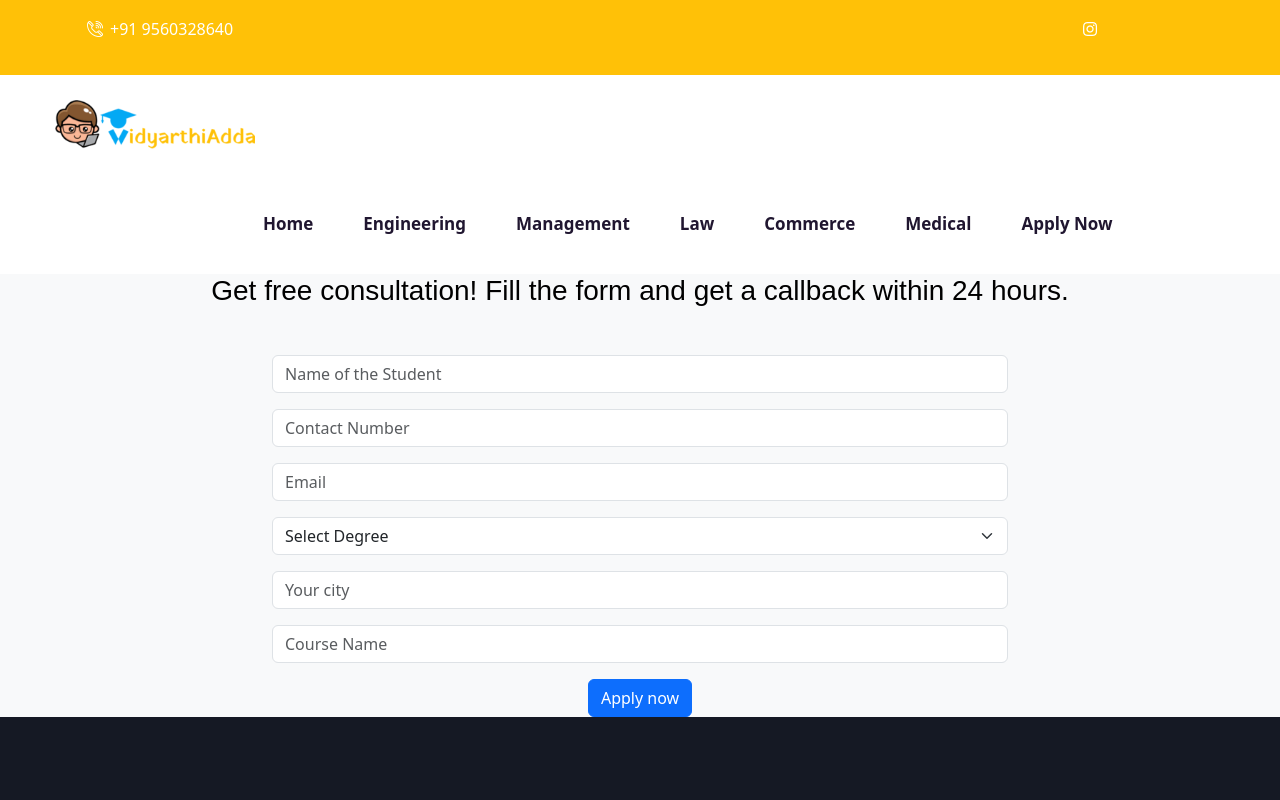
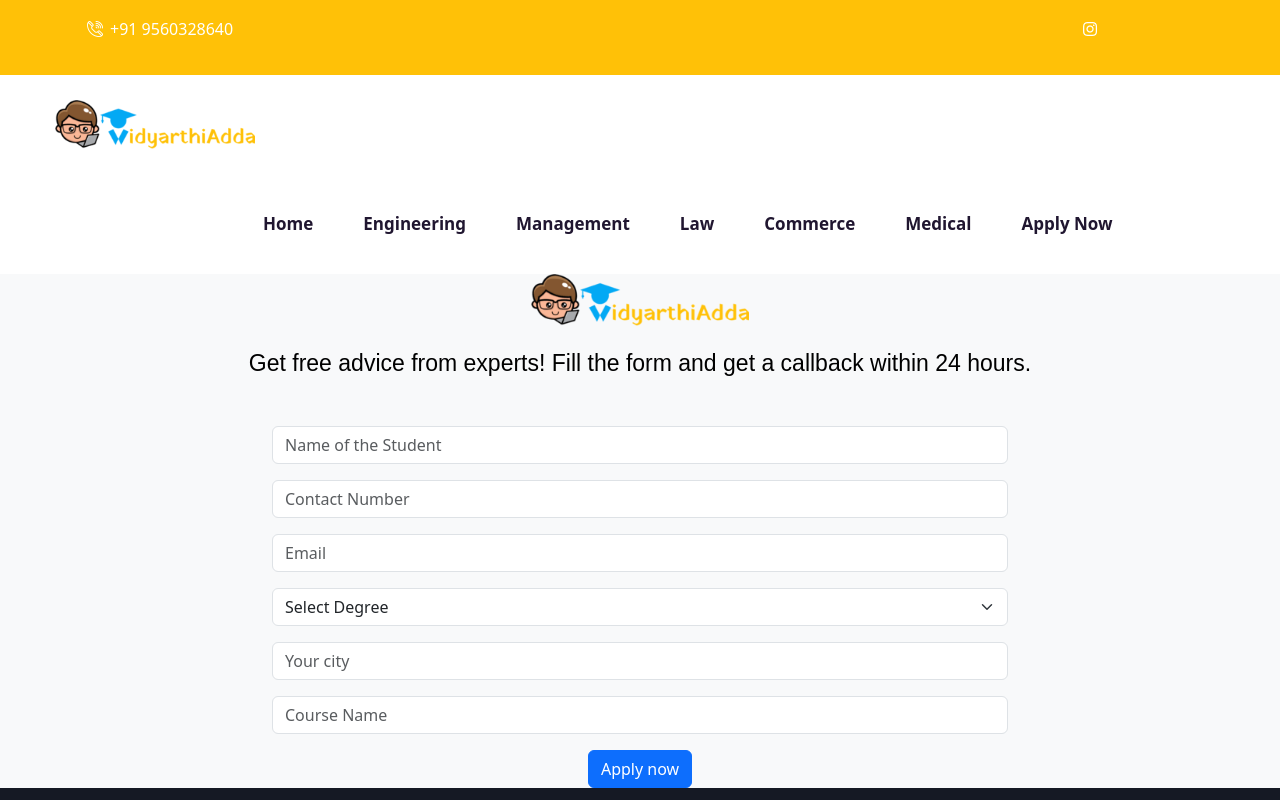
Before and after one commit to abdulrehman043/street_wolf, a Next.js app: page /apply/student_application in a window 1280 px wide. Shown: the top 800 px of the page. Built offline with nearby package versions, Linux system fonts and the light colour scheme; a web font is replaced by a local one.

Commit message:
doene apply page

```diff
--- a/pages/apply/student_application.jsx
+++ b/pages/apply/student_application.jsx
@@ -17,8 +17,13 @@ const App = () => {
   return (
     <div>
       <NavBar />
-      <h3 className="text-center text-bg-light">
-        Get free consultation! Fill the form and get a callback within 24 hours.
+        <img
+        src="/assets/logo/logo.png"
+        alt="Vidyarthiadda Logo"
+        style={{ width: '17%', display : 'block', margin : 'auto' }}
+      />
+      <h3 className="text-center text-bg-light mt-4" style={{fontSize : '23px'}}>
+        Get free advice from experts! Fill the form and get a callback within 24 hours.
       </h3>
       <MyForm />
       <Footer />
```
